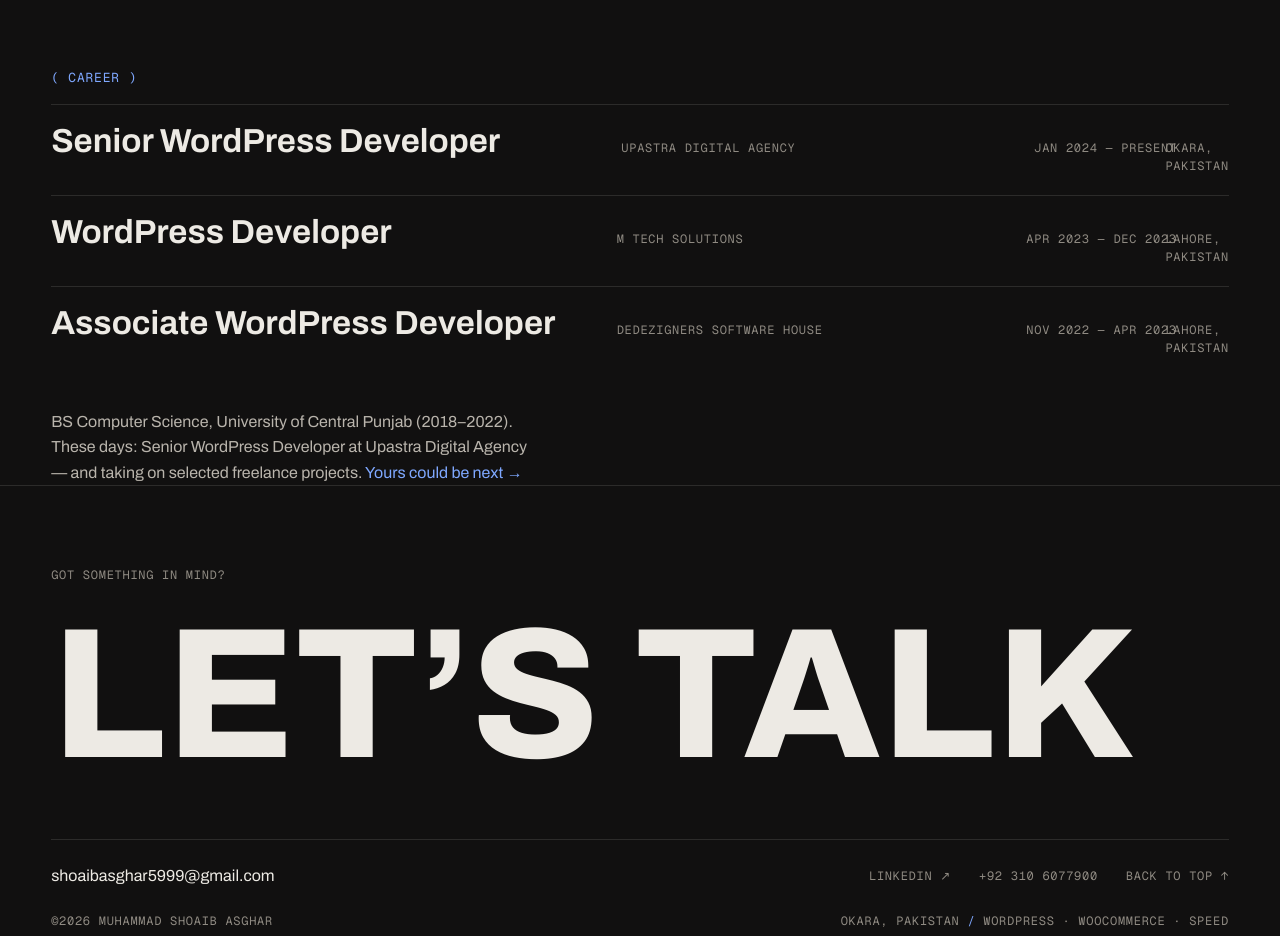
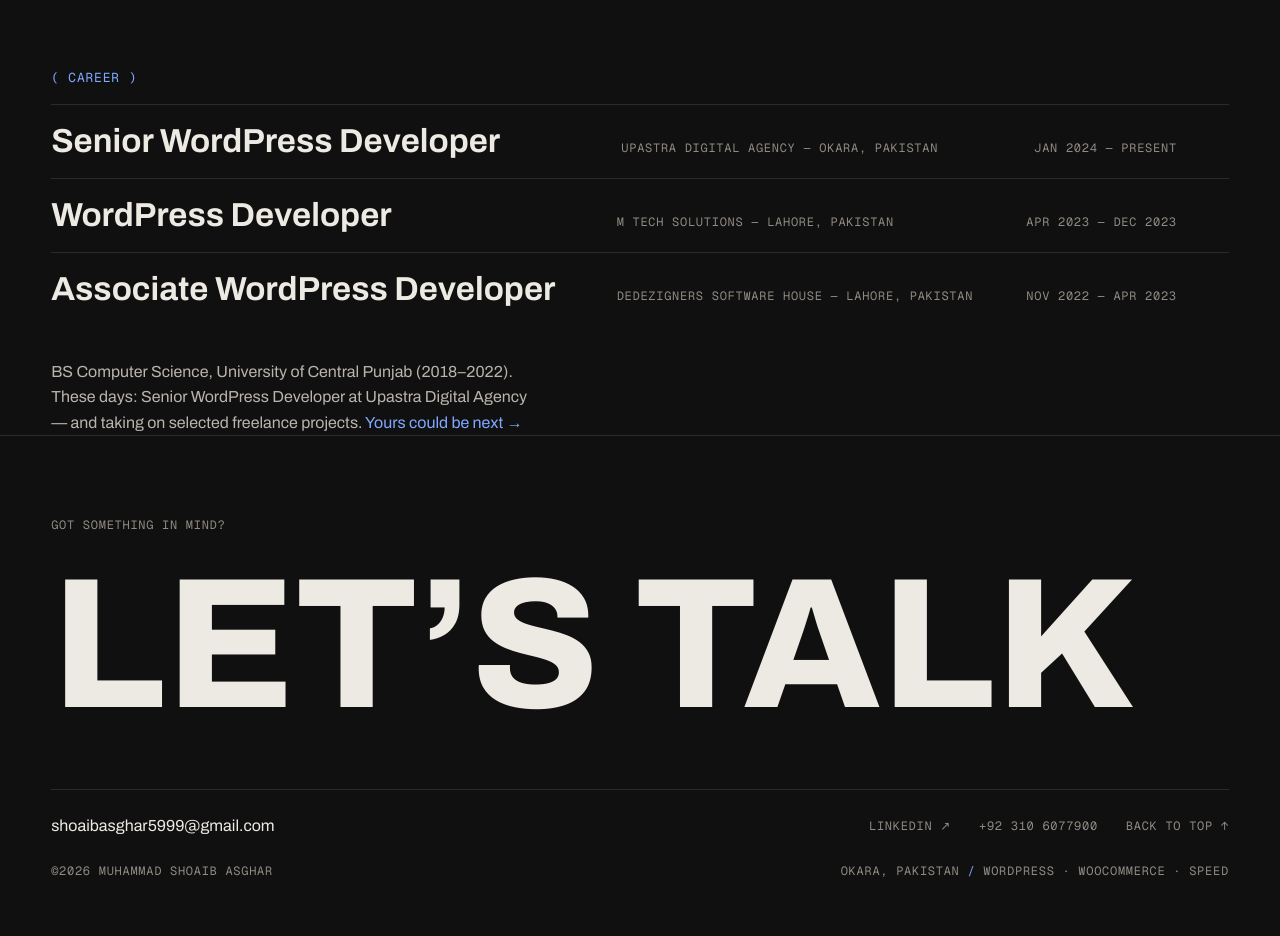
Before and after one commit to mshoaib5999/sitev2, a React (Vite) app: page /about in a window 1280 px wide. Shown: the part 1660-2596 px from the top of the page. Built offline with nearby package versions, Linux system fonts and the light colour scheme.

Commit message:
Fix About career rows: match home grid layout (no date/location overlap)

```diff
--- a/src/pages/AboutPage.tsx
+++ b/src/pages/AboutPage.tsx
@@ -72,9 +72,9 @@ export const AboutPage: React.FC = () => (
         {experience.map((e) => (
           <div key={e.company} className="index-row" data-reveal>
             <span className="index-row__name fvs-row" style={{ fontSize: 'clamp(22px, 2.6vw, 38px)' }}>{e.role}</span>
-            <span className="eyebrow">{e.company}</span>
+            <span className="eyebrow">{e.company} — {e.place}</span>
             <span className="eyebrow">{e.period}</span>
-            <span className="eyebrow justify-self-end">{e.place}</span>
+            <span />
           </div>
         ))}
       </div>
```
